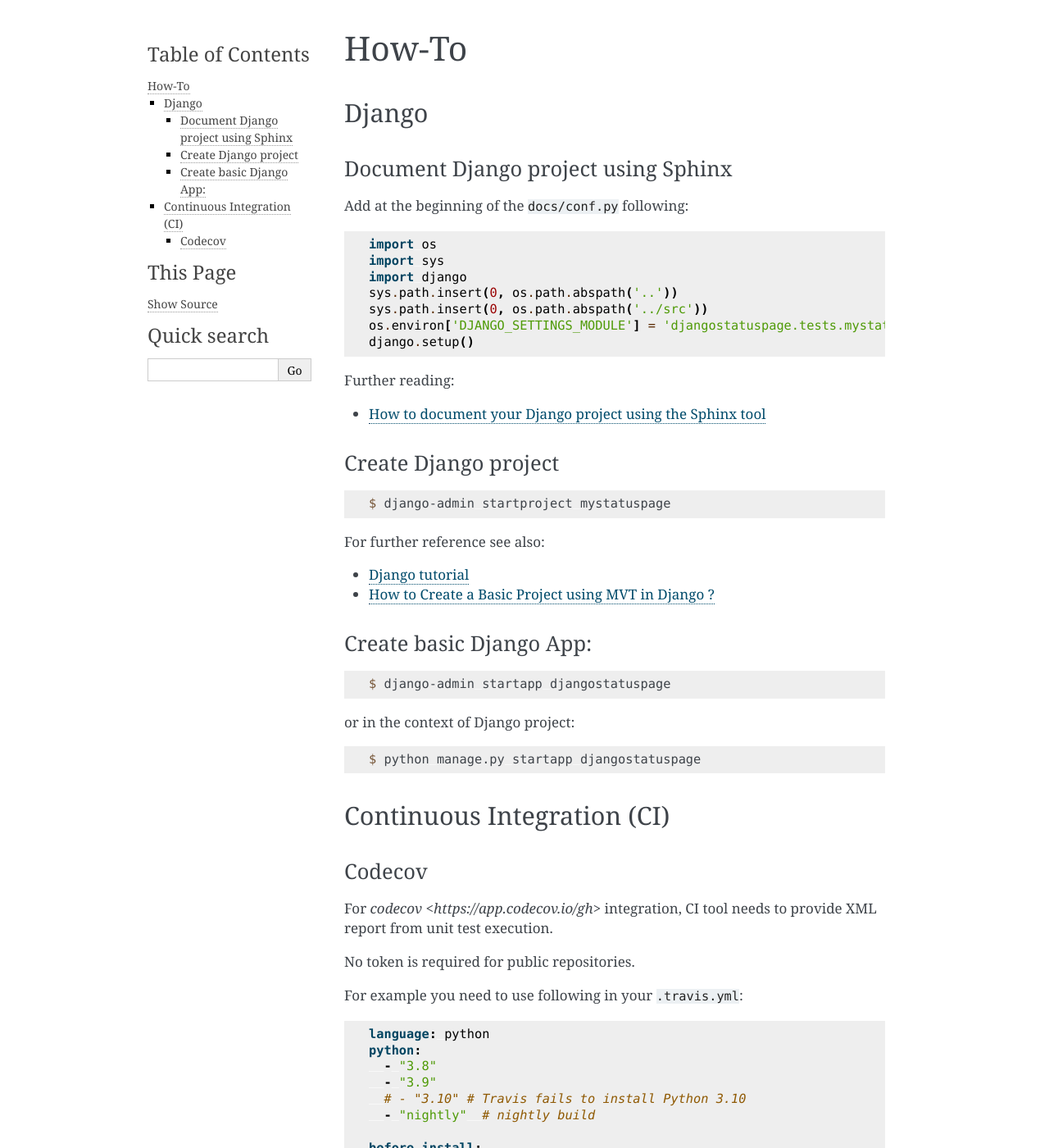
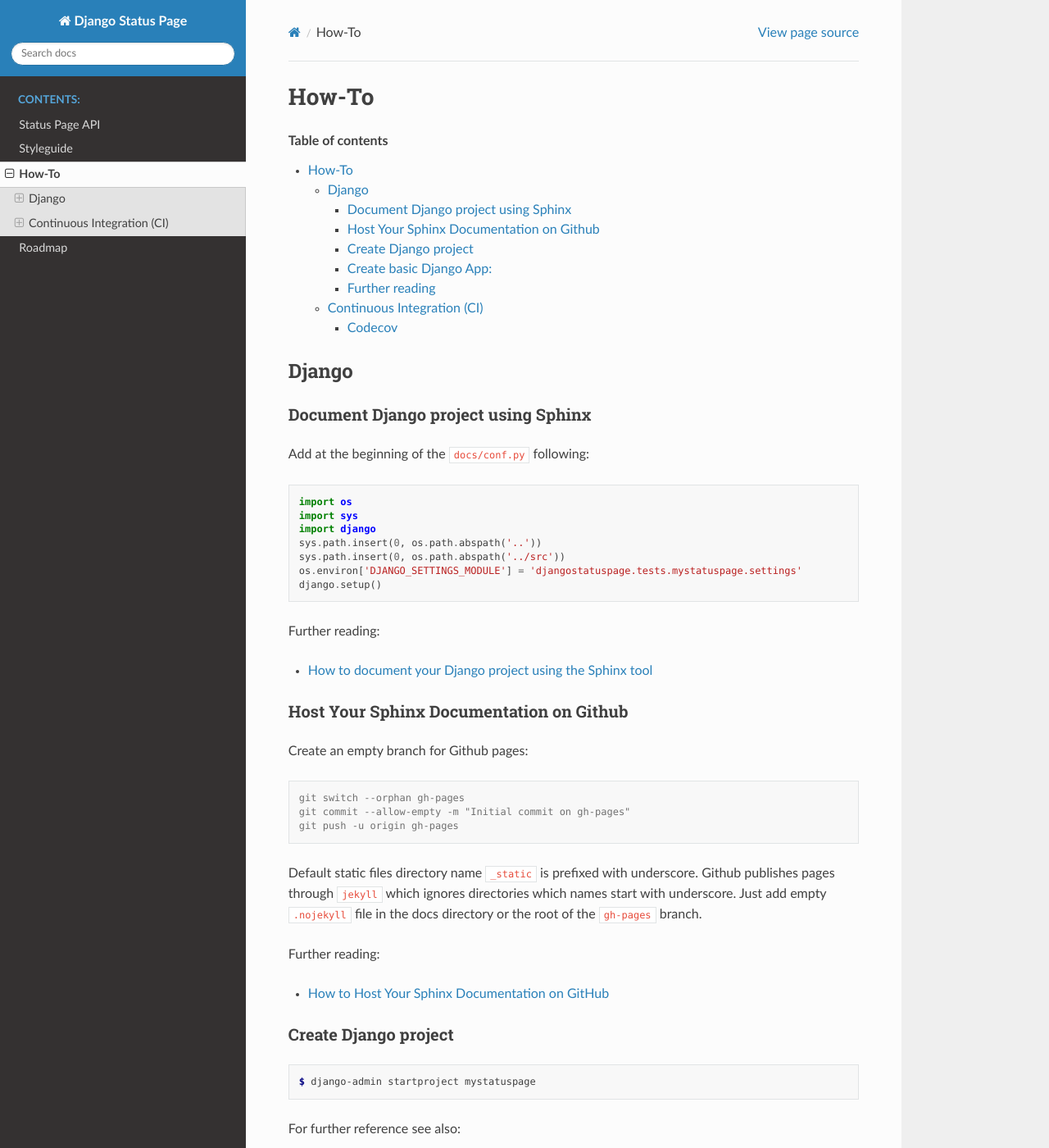
Before and after one commit to ivangeorgiev/django-statuspage, a Sphinx documentation site: the page built from docs/howto.rst, in a window 1280 px wide and 1400 px high. Shown: the whole window at 82% size. Built offline with Sphinx 7.4.7 and the Read the Docs theme 2.0.0, drawn with Linux system fonts in a browser that asks for light colours; some of the changed text lies outside the part shown.

```diff
--- a/docs/conf.py
+++ b/docs/conf.py
@@ -63,6 +63,7 @@
 # a list of builtin themes.
 #
 html_theme = 'alabaster'
+html_theme = 'sphinx_rtd_theme'
 
 # Add any paths that contain custom static files (such as style sheets) here,
 # relative to this directory. They are copied after the builtin static files,
--- a/docs/howto.rst
+++ b/docs/howto.rst
@@ -1,5 +1,8 @@
 How-To
 ======
+
+.. contents:: Table of contents
+    :backlinks: top
 
 
 Django
@@ -23,6 +26,28 @@
 Further reading:
 
 - `How to document your Django project using the Sphinx tool <https://www.freecodecamp.org/news/sphinx-for-django-documentation-2454e924b3bc/>`_
+
+Host Your Sphinx Documentation on Github
+~~~~~~~~~~~~~~~~~~~~~~~~~~~~~~~~~~~~~~~~~
+
+
+Create an empty branch for Github pages:
+
+.. code-block:: console
+
+    git switch --orphan gh-pages
+    git commit --allow-empty -m "Initial commit on gh-pages"
+    git push -u origin gh-pages
+
+Default static files directory name ``_static`` is prefixed with underscore.
+Github publishes pages through ``jekyll`` which ignores directories which names
+start with underscore. Just add empty ``.nojekyll`` file in the docs directory or
+the root of the ``gh-pages`` branch.
+
+Further reading:
+
+- `How to Host Your Sphinx Documentation on GitHub <https://python.plainenglish.io/how-to-host-your-sphinx-documentation-on-github-550254f325ae>`_
+
 
 Create Django project
 ~~~~~~~~~~~~~~~~~~~~~
@@ -49,6 +74,12 @@
 
     $ python manage.py startapp djangostatuspage
 
+
+Further reading
+~~~~~~~~~~~~~~~~
+
+- `Django Admin Cookbook <https://books.agiliq.com/projects/django-admin-cookbook/en/latest/index.html>`_
+
 Continuous Integration (CI)
 ---------------------------
 
@@ -61,7 +92,7 @@
 
 For example you need to use following in your ``.travis.yml``:
 
-.. code-block:: yml
+.. code-block:: yaml
 
     language: python
     python:
--- a/requirements.txt
+++ b/requirements.txt
@@ -7,4 +7,4 @@
 sphinx-prompt
 sphinx-rtd-theme
 
--e .
+# -e .
```
Also changed, not shown: 2 other files.
